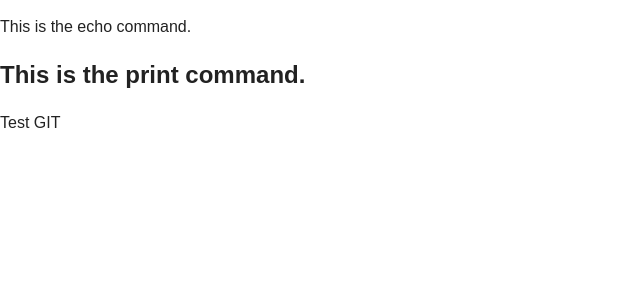
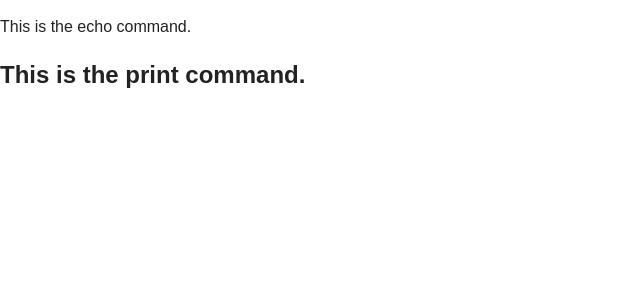
Before and after one commit to fourkitchens/badcamp-php, a PHP site: page /example/examples/001-My_First_PHP_Page.php in a window 1280 px wide. Shown: the top 300 px of the page, without its empty margins (0-640 px from the left). Run offline with PHP 8.4, Linux system fonts and the light colour scheme.

Commit message:
remove test line

```diff
--- a/examples/001-My_First_PHP_Page.php
+++ b/examples/001-My_First_PHP_Page.php
@@ -22,8 +22,6 @@
 
   print "<h2>This is the print command.</h2>";
 
-  echo "<p>Test GIT</p>";
-
 ?>
 
 
```
